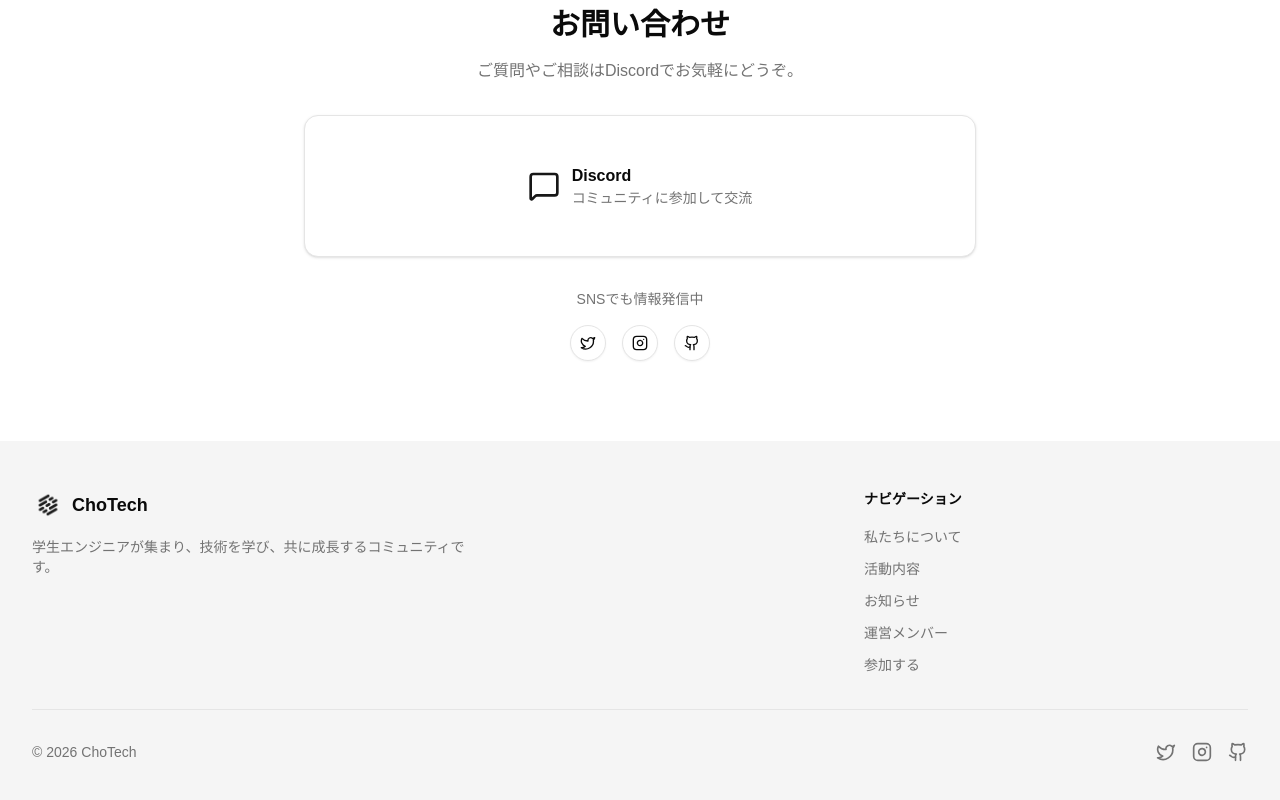
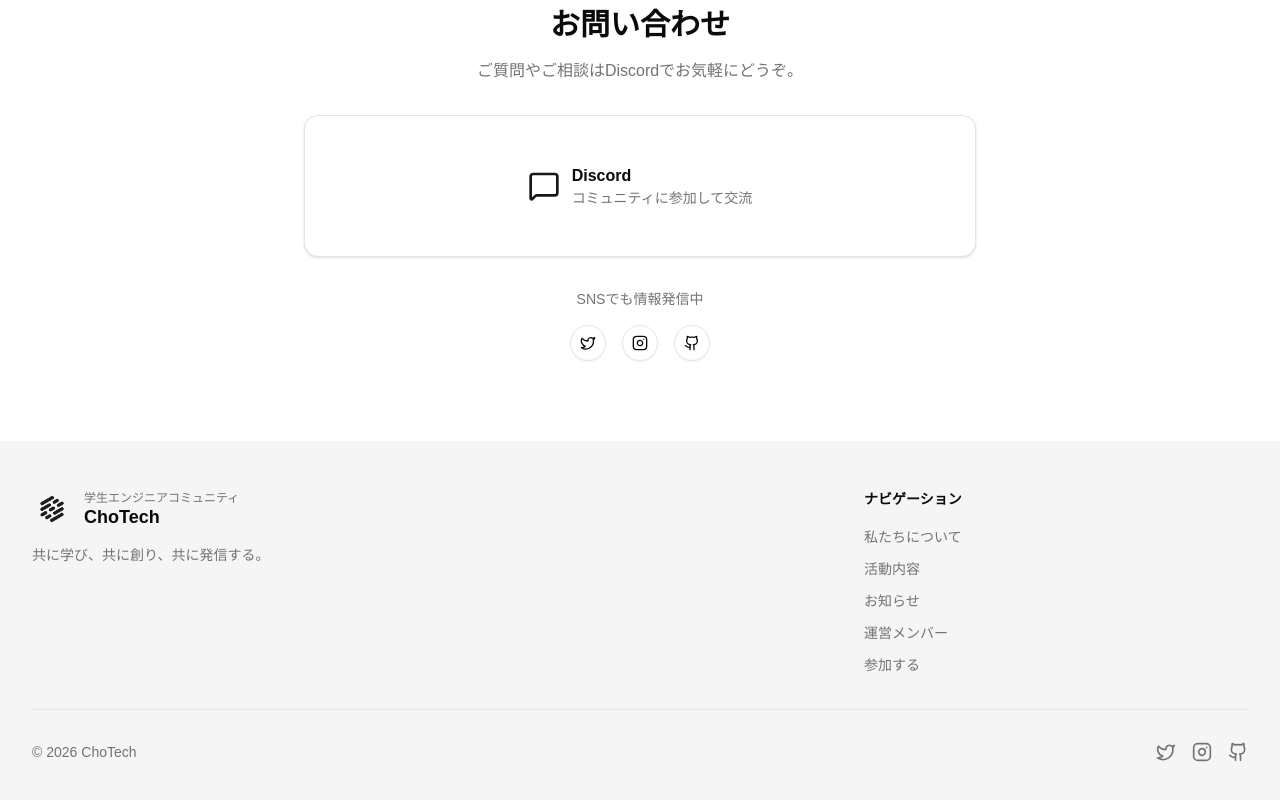
Before and after one commit to nu-chotech/hp, a Next.js app: page / in a window 1280 px wide. Shown: the part 3603-4403 px from the top of the page. Built offline with nearby package versions, Linux system fonts and the light colour scheme; a web font is replaced by a local one.

Commit message:
feat: Enhance footer branding by increasing logo size, adding a subtitle, and updating the description text.

```diff
--- a/src/components/Footer.tsx
+++ b/src/components/Footer.tsx
@@ -24,18 +24,23 @@
         <div className="grid grid-cols-1 md:grid-cols-3 gap-8">
           {/* Logo & Description */}
           <div className="md:col-span-2">
-            <Link href="/" className="flex items-center gap-2 mb-4">
+            <Link href="/" className="flex items-center gap-3 mb-4">
               <Image
                 src="/icon.png"
                 alt="ChoTech"
-                width={32}
-                height={32}
+                width={40}
+                height={40}
                 className="rounded-lg"
               />
-              <span className="font-bold text-lg">ChoTech</span>
+              <div className="flex flex-col">
+                <span className="text-xs text-muted-foreground">
+                  学生エンジニアコミュニティ
+                </span>
+                <span className="font-bold text-lg leading-tight">ChoTech</span>
+              </div>
             </Link>
             <p className="text-muted-foreground text-sm max-w-md">
-              学生エンジニアが集まり、技術を学び、共に成長するコミュニティです。
+              共に学び、共に創り、共に発信する。
             </p>
           </div>
 
```
